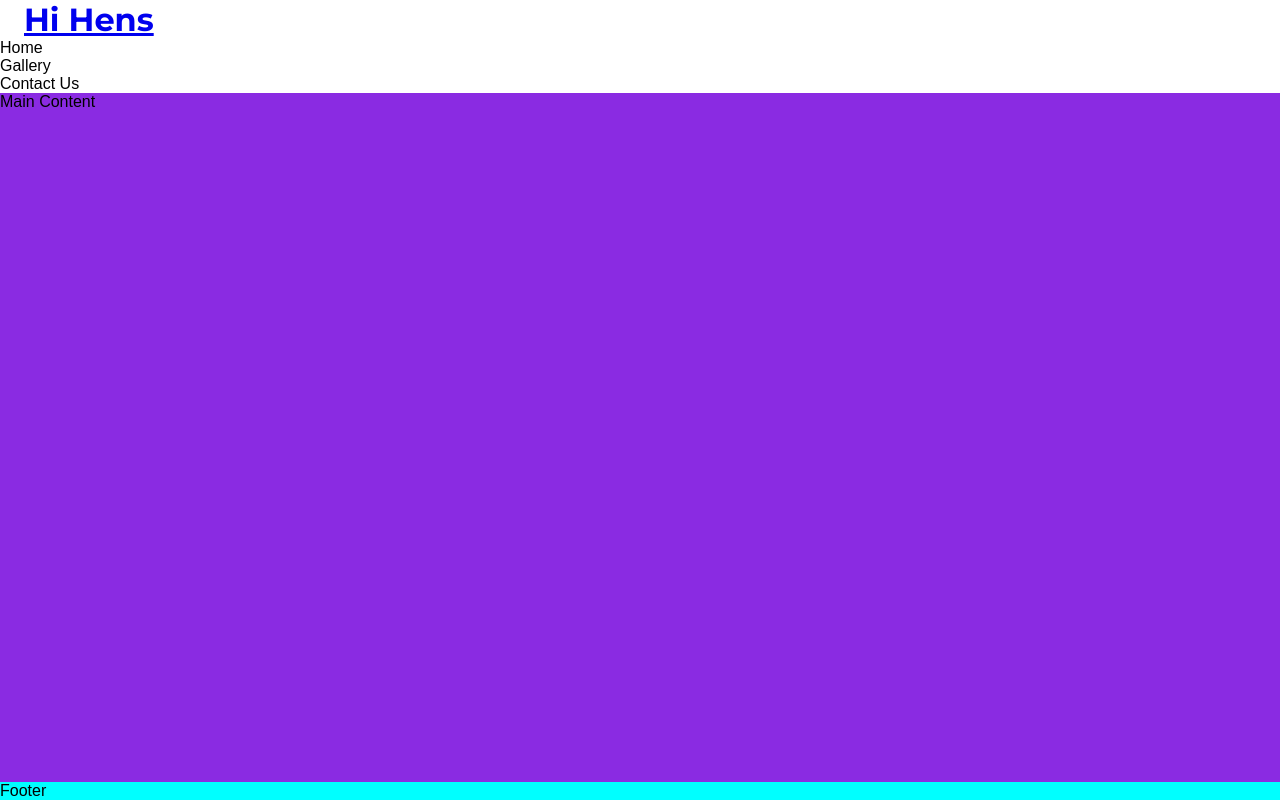
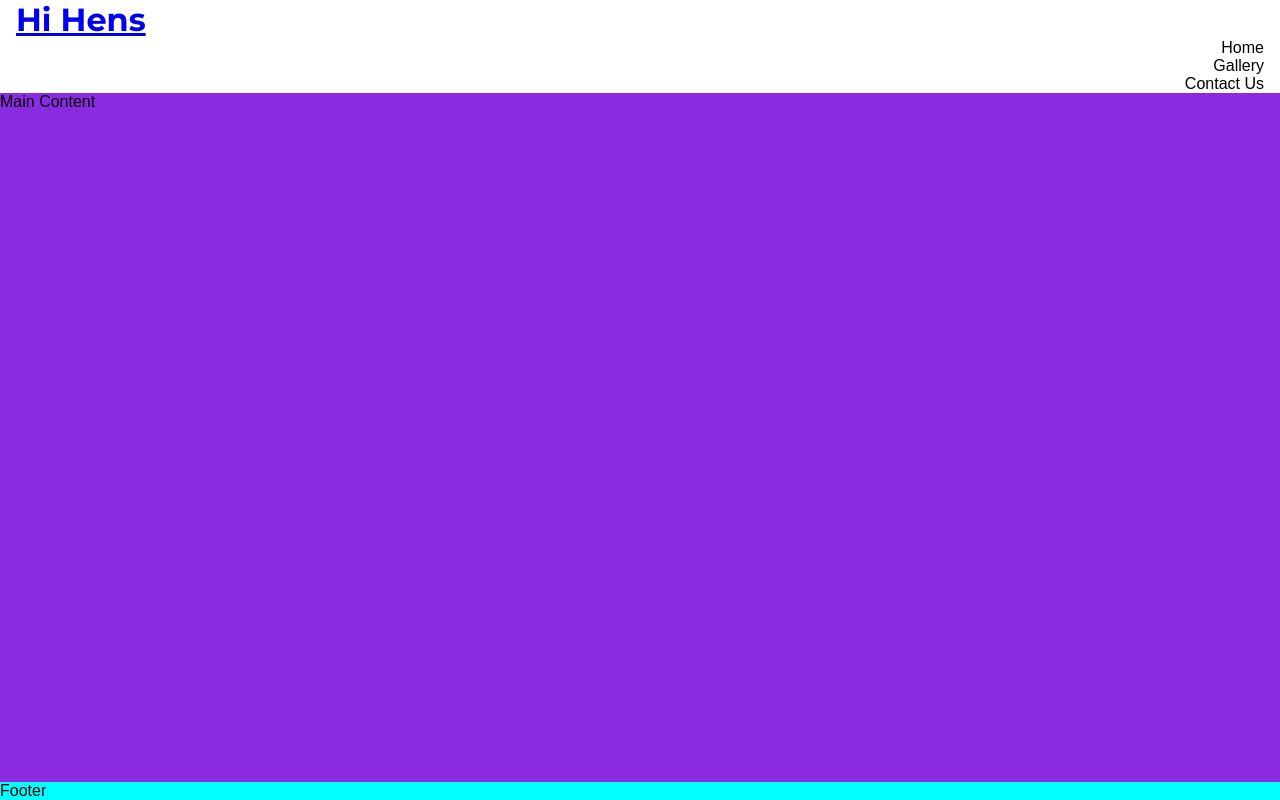
Before and after one commit to suzannecodeinst/PP1_Hi-Hens, a plain HTML site: page index.html in a window 1280 px wide. Drawn offline with Linux system fonts and the light colour scheme.

Commit message:
move nav list to the right

```diff
--- a/assets/css/style.css
+++ b/assets/css/style.css
@@ -25,10 +25,19 @@ main {
     /* keep playing with flex values -as not fully understanding what the shrink value is doing at 0 */
 }
 
-/* test that fonts imported work */
+/* Using h1 for logo - may need to be more targeted as content is added */
 h1 {
     font-family: 'Montserrat', sans-serif;
-    padding-left: 1.5rem;
+    padding-left: 1rem;
+}
+
+/* nav bar styling */
+#nav-bar {
+    padding-right: 1rem;
+}
+
+ul {
+    text-align: right;
 }
 
 /* Checking that css file is connected properly to html */
--- a/index.html
+++ b/index.html
@@ -24,7 +24,7 @@
             <h1 id="logo">Hi Hens</h1>
         </a>
         <!-- nav bar -->
-        <nav>
+        <nav id="nav-bar">
             <ul>
                 <!-- add a element to li's to link to pages-->
                 <li>Home</li>
```
